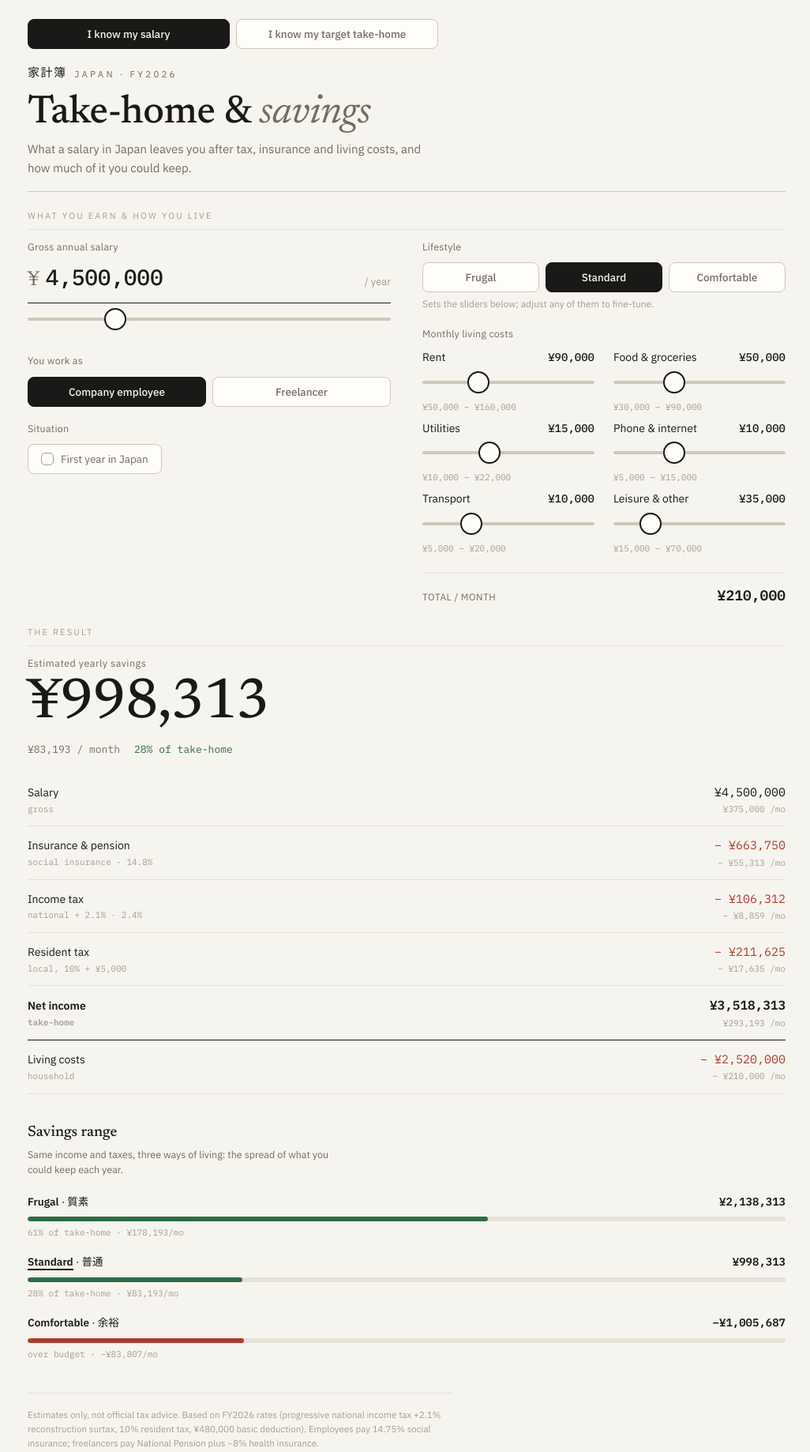
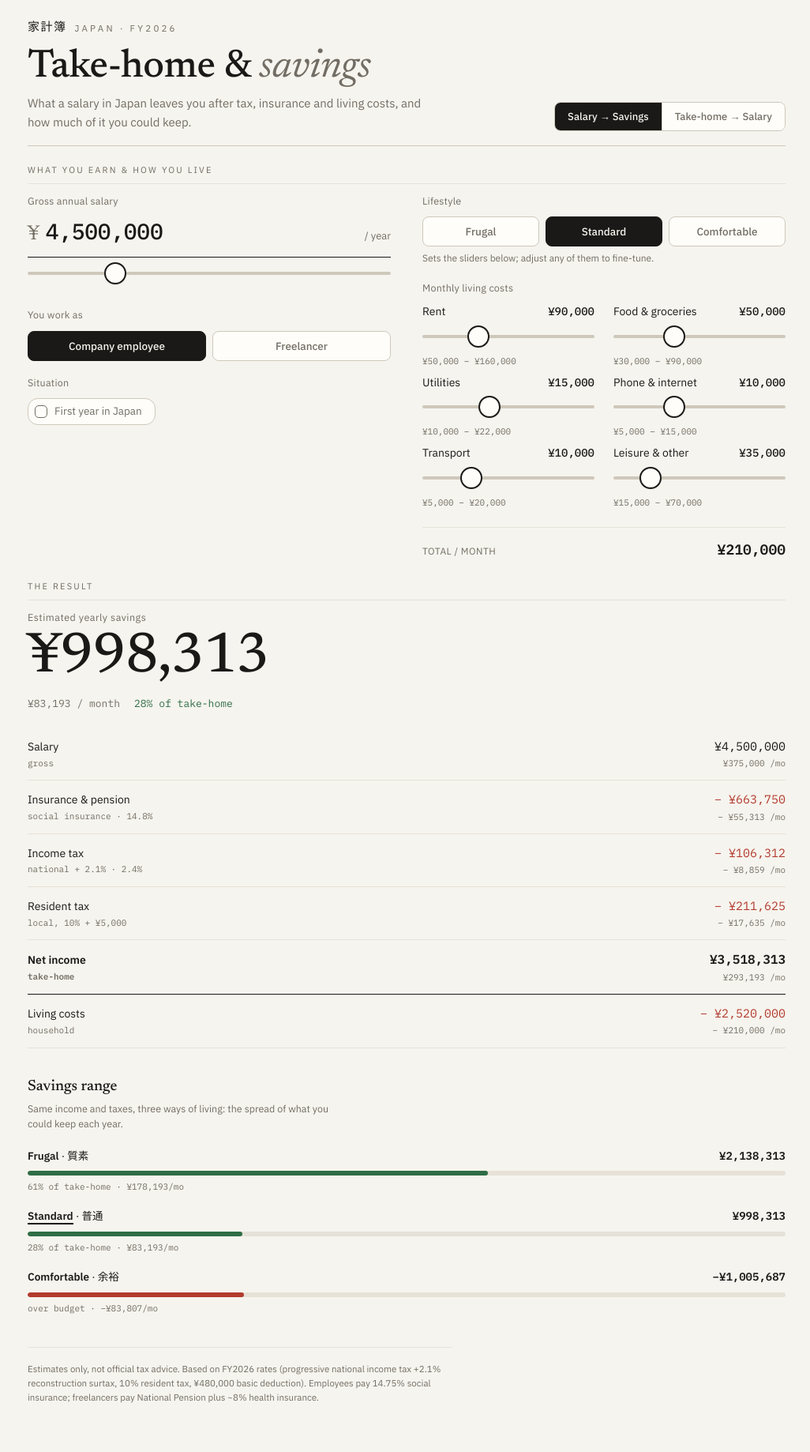
Before and after one commit to aaoa-dev/JPC, a plain HTML site: page index.html in a window 1280 px wide. Shown: the whole page at 79% size, without its empty margins (125-1151 px from the left). Drawn offline with Linux system fonts and the light colour scheme.

Commit message:
Redesign mode toggle as a fused segmented control aligned to the header
Shares the kicker/H1/lede as one header (JS swaps text per mode) instead
of duplicating them per panel, lays it out as a flex row on desktop with
the toggle bottom-aligned to the description, and replaces the stretched
individual-button toggle with a proper segmented control sized to its
own content. Also fixes contrast, focus outline, missing label, landmark
elements, chip padding/radius concentricity, and shortens the toggle
button copy from previous rounds of feedback.

```diff
--- a/app.js
+++ b/app.js
@@ -3,7 +3,22 @@
   var $=JPC.$;
   var modeTakeHome=$("modeTakeHome"),modeEarn=$("modeEarn");
   var panelTakeHome=$("panelTakeHome"),panelEarn=$("panelEarn");
-  var TITLES={takehome:"Japan Take-Home & Savings Calculator",earn:"Japan · How Much to Earn"};
+  var kickerJp=$("pageKickerJp"),pageH1=$("pageH1"),pageLede=$("pageLede");
+
+  var COPY={
+    takehome:{
+      title:"Japan Take-Home & Savings Calculator",
+      kicker:"家計簿",
+      h1:'Take-home &amp; <em>savings</em>',
+      lede:"What a salary in Japan leaves you after tax, insurance and living costs, and how much of it you could keep."
+    },
+    earn:{
+      title:"Japan · How Much to Earn",
+      kicker:"逆算",
+      h1:'How much to <em>earn</em>',
+      lede:"Name the take-home you want. This works backwards through Japan’s tax, insurance and pension to the gross salary it takes to get there."
+    }
+  };
 
   function setMode(mode){
     var isTakeHome=mode==="takehome";
@@ -11,7 +26,11 @@
     modeEarn.setAttribute("aria-pressed",!isTakeHome);
     panelTakeHome.hidden=!isTakeHome;
     panelEarn.hidden=isTakeHome;
-    document.title=isTakeHome?TITLES.takehome:TITLES.earn;
+    var c=COPY[mode];
+    document.title=c.title;
+    kickerJp.textContent=c.kicker;
+    pageH1.innerHTML=c.h1;
+    pageLede.textContent=c.lede;
   }
   modeTakeHome.addEventListener("click",function(){setMode("takehome");});
   modeEarn.addEventListener("click",function(){setMode("earn");});
--- a/index.html
+++ b/index.html
@@ -10,22 +10,24 @@
 <link rel="stylesheet" href="style.css">
 </head>
 <body>
-<div class="wrap">
+<main class="wrap">
 
-  <div class="mode-toggle">
-    <div class="seg" role="group" aria-label="Calculator mode">
-      <button id="modeTakeHome" aria-pressed="true">I know my salary</button>
-      <button id="modeEarn" aria-pressed="false">I know my target take-home</button>
+  <div class="header">
+    <div class="header-text">
+      <div class="kicker"><span class="jp" id="pageKickerJp">家計簿</span> Japan · FY2026</div>
+      <h1 id="pageH1">Take-home &amp; <em>savings</em></h1>
+      <p class="lede" id="pageLede">What a salary in Japan leaves you after tax, insurance and living costs, and how much of it you could keep.</p>
+    </div>
+    <div class="mode-toggle">
+      <div class="mode-seg" role="group" aria-label="Calculator mode">
+        <button id="modeTakeHome" aria-pressed="true">Salary → Savings</button>
+        <button id="modeEarn" aria-pressed="false">Take-home → Salary</button>
+      </div>
     </div>
   </div>
+  <hr class="rule">
 
   <section class="calc calc-take-home" id="panelTakeHome">
-
-  <div class="kicker"><span class="jp">家計簿</span> Japan · FY2026</div>
-
-  <h1>Take-home &amp; <em>savings</em></h1>
-  <p class="lede">What a salary in Japan leaves you after tax, insurance and living costs, and how much of it you could keep.</p>
-  <hr class="rule">
 
   <div class="sections">
 
@@ -136,11 +138,6 @@
 
   <section class="calc calc-earn" id="panelEarn" hidden>
 
-  <div class="kicker"><span class="jp">逆算</span> Japan · FY2026</div>
-  <h1>How much to <em>earn</em></h1>
-  <p class="lede">Name the take-home you want. This works backwards through Japan&rsquo;s tax, insurance and pension to the gross salary it takes to get there.</p>
-  <hr class="rule">
-
   <div class="sections">
 
     <!-- INPUTS -->
@@ -149,7 +146,7 @@
 
       <div class="field">
         <div class="modewrap">
-          <span class="flabel">Target net pay</span>
+          <label class="flabel" for="et-targetText">Target net pay</label>
           <div class="seg mini" role="group" aria-label="Target period">
             <button id="et-mMonth" aria-pressed="true">Monthly</button>
             <button id="et-mYear" aria-pressed="false">Yearly</button>
@@ -220,13 +217,13 @@
 
   </section>
 
-  <p class="foot">
+  <footer class="foot">
     Estimates only, not official tax advice. Based on FY2026 rates (progressive national income tax +2.1%
     reconstruction surtax, 10% resident tax, ¥480,000 basic deduction). Employees pay 14.75% social insurance;
     freelancers pay National Pension plus ~8% health insurance.
-  </p>
+  </footer>
 
-</div>
+</main>
 
 <script src="script.js"></script>
 <script src="take-home.js"></script>
--- a/style.css
+++ b/style.css
@@ -1,7 +1,7 @@
 :root{
   color-scheme:light dark;
   --bg:#f6f4ee; --surface:#fffdf9; --field:#fffdf9;
-  --text:#1a1917; --muted:#726d64; --faint:#a49e93;
+  --text:#1a1917; --muted:#726d64;
   --line:#e6e2d8; --line-strong:#cec8bb;
   --pos:#2f6d46; --neg:#b23b2e;
   --active-bg:#1a1917; --active-fg:#f6f4ee;
@@ -10,7 +10,7 @@
 @media (prefers-color-scheme: dark){
   :root{
     --bg:#121211; --surface:#1b1a17; --field:#232220;
-    --text:#ece8df; --muted:#9c968a; --faint:#6d685d;
+    --text:#ece8df; --muted:#9c968a;
     --line:#2a2926; --line-strong:#3b3931;
     --pos:#82bd93; --neg:#e28a7e;
     --active-bg:#ece8df; --active-fg:#121211;
@@ -27,6 +27,11 @@ body{
 .wrap{max-width:1040px;margin:0 auto;padding:clamp(22px,4vw,44px) clamp(18px,5vw,40px) 90px;}
 
 /* ---- Masthead ---- */
+.header{display:flex;flex-direction:column;gap:16px;}
+@media(min-width:821px){
+  .header{flex-direction:row;flex-wrap:wrap;justify-content:space-between;align-items:flex-end;gap:24px;}
+}
+.header-text{min-width:0;}
 .kicker{font-size:11.5px;letter-spacing:.28em;text-transform:uppercase;color:var(--muted);display:flex;align-items:center;gap:10px;}
 .kicker .jp{font-family:"Newsreader",serif;font-size:15px;letter-spacing:.1em;color:var(--text);text-transform:none;}
 h1{font-family:"Newsreader",serif;font-weight:500;letter-spacing:-.01em;font-size:clamp(30px,6vw,50px);line-height:1.04;margin:18px 0 12px;max-width:16ch;}
@@ -57,7 +62,7 @@ h1 em{font-style:italic;color:var(--muted);}
   .exp-grid > .flabel,.exp-grid > .exp-sum{grid-column:1/-1;}
 }
 
-.eyebrow{font-size:11px;letter-spacing:.2em;text-transform:uppercase;color:var(--faint);margin:0 0 16px;padding-bottom:10px;border-bottom:1px solid var(--line);}
+.eyebrow{font-size:11px;letter-spacing:.2em;text-transform:uppercase;color:var(--muted);margin:0 0 16px;padding-bottom:10px;border-bottom:1px solid var(--line);}
 
 .field{margin-bottom:28px;}
 .field:last-child{margin-bottom:0;}
@@ -68,10 +73,11 @@ h1 em{font-style:italic;color:var(--muted);}
 
 /* salary / money input */
 .money{display:flex;align-items:baseline;gap:8px;border-bottom:1.5px solid var(--text);padding-bottom:8px;}
+.money:focus-within{outline:2px solid var(--text);outline-offset:4px;}
 .money .cur{font-family:"Newsreader",serif;font-size:26px;color:var(--muted);}
 .money input{flex:1;border:0;background:transparent;color:var(--text);width:100%;font-family:"IBM Plex Mono",monospace;font-size:28px;font-weight:500;letter-spacing:-.01em;padding:0;}
 .money input:focus{outline:none;}
-.money .unit{font-size:13px;color:var(--faint);white-space:nowrap;}
+.money .unit{font-size:13px;color:var(--muted);white-space:nowrap;}
 
 /* range slider (touch friendly) */
 .slider{-webkit-appearance:none;appearance:none;width:100%;height:44px;background:transparent;cursor:pointer;margin:2px 0;touch-action:pan-y;-webkit-tap-highlight-color:transparent;}
@@ -85,8 +91,8 @@ h1 em{font-style:italic;color:var(--muted);}
 
 /* segmented control */
 .seg{display:flex;gap:8px;}
-.seg button{flex:1;min-height:44px;border:1px solid var(--line-strong);background:var(--surface);color:var(--muted);border-radius:8px;cursor:pointer;padding:8px 6px;font-family:"IBM Plex Sans";font-size:13.5px;font-weight:500;transition:all .15s;-webkit-tap-highlight-color:transparent;}
-.seg button small{display:block;font-size:10.5px;color:var(--faint);margin-top:2px;font-weight:400;}
+.seg button{flex:1;min-height:44px;border:1px solid var(--line-strong);background:var(--surface);color:var(--muted);border-radius:8px;cursor:pointer;padding:8px 6px;font-family:"IBM Plex Sans";font-size:13.5px;font-weight:500;transition:background-color .15s ease,color .15s ease,border-color .15s ease;-webkit-tap-highlight-color:transparent;}
+.seg button small{display:block;font-size:10.5px;color:var(--muted);margin-top:2px;font-weight:400;}
 .seg button[aria-pressed="true"]{background:var(--active-bg);color:var(--active-fg);border-color:var(--active-bg);}
 .seg button[aria-pressed="true"] small{color:var(--active-fg);opacity:.7;}
 .seg button:focus-visible{outline:2px solid var(--text);outline-offset:2px;}
@@ -94,8 +100,18 @@ h1 em{font-style:italic;color:var(--muted);}
 .seg.mini button{min-height:36px;font-size:12.5px;padding:5px;}
 
 .chips{display:flex;flex-wrap:wrap;gap:8px;}
-.chip{min-height:44px;display:inline-flex;align-items:center;gap:9px;border:1px solid var(--line-strong);background:var(--surface);color:var(--muted);border-radius:8px;padding:8px 16px;cursor:pointer;font-size:13.5px;font-family:"IBM Plex Sans";transition:all .15s;-webkit-tap-highlight-color:transparent;}
-.chip .dot{width:16px;height:16px;border-radius:5px;border:1.5px solid var(--faint);position:relative;flex:none;}
+/* dot radius (5px) + pad = chip radius, so the two corners are concentric;
+   pad also drives every inset around the dot so it isn't just centered by
+   a min-height, but padding-derived on all four sides like a real icon square */
+.chip{
+  --chip-dot-r:5px; --chip-pad:8px;
+  display:inline-flex;align-items:center;gap:9px;border:1px solid var(--line-strong);background:var(--surface);color:var(--muted);
+  border-radius:calc(var(--chip-dot-r) + var(--chip-pad));
+  padding:var(--chip-pad) calc(var(--chip-pad) * 2) var(--chip-pad) var(--chip-pad);
+  line-height:1;/* otherwise the text's line box (not the dot) sets the row height and the padding math above stops holding */
+  cursor:pointer;font-size:13.5px;font-family:"IBM Plex Sans";transition:background-color .15s ease,color .15s ease,border-color .15s ease;-webkit-tap-highlight-color:transparent;
+}
+.chip .dot{width:16px;height:16px;border-radius:var(--chip-dot-r);border:1.5px solid var(--muted);position:relative;flex:none;}
 .chip[aria-pressed="true"]{border-color:var(--text);color:var(--text);}
 .chip[aria-pressed="true"] .dot{background:var(--text);border-color:var(--text);}
 .chip[aria-pressed="true"] .dot::after{content:"";position:absolute;left:4.5px;top:1px;width:4px;height:8px;border:solid var(--surface);border-width:0 2px 2px 0;transform:rotate(45deg);}
@@ -107,12 +123,12 @@ h1 em{font-style:italic;color:var(--muted);}
 .exp-top{display:flex;justify-content:space-between;align-items:baseline;gap:12px;}
 .exp-top .n{font-size:14px;}
 .exp-top .v{font-family:"IBM Plex Mono",monospace;font-size:14px;font-weight:500;}
-.exp-hint{font-size:11px;color:var(--faint);font-family:"IBM Plex Mono",monospace;margin-top:-2px;}
+.exp-hint{font-size:11px;color:var(--muted);font-family:"IBM Plex Mono",monospace;margin-top:-2px;}
 .exp-sum{display:flex;justify-content:space-between;align-items:baseline;margin-top:14px;padding-top:14px;border-top:1px solid var(--line);}
 .exp-sum .n{font-size:12px;letter-spacing:.04em;text-transform:uppercase;color:var(--muted);}
 .exp-sum .v{font-family:"IBM Plex Mono",monospace;font-size:18px;font-weight:600;}
 
-.presets-note{font-size:12px;color:var(--faint);margin-top:10px;}
+.presets-note{font-size:12px;color:var(--muted);margin-top:10px;}
 
 /* ---- Results ---- */
 .result-hero{margin-bottom:30px;}
@@ -126,10 +142,10 @@ h1 em{font-style:italic;color:var(--muted);}
 .breakdown{margin-top:8px;}
 .brow{display:flex;justify-content:space-between;align-items:baseline;gap:16px;padding:12px 0;border-bottom:1px solid var(--line);}
 .brow .bl{font-size:14px;}
-.brow .bl small{display:block;font-size:11px;color:var(--faint);font-family:"IBM Plex Mono",monospace;margin-top:1px;}
+.brow .bl small{display:block;font-size:11px;color:var(--muted);font-family:"IBM Plex Mono",monospace;margin-top:1px;}
 .brow .bv{font-family:"IBM Plex Mono",monospace;font-size:15px;font-variant-numeric:tabular-nums;white-space:nowrap;text-align:right;}
 .bvy{display:block;}
-.bvm{display:block;font-size:11px;font-weight:400;color:var(--faint);margin-top:2px;}
+.bvm{display:block;font-size:11px;font-weight:400;color:var(--muted);margin-top:2px;}
 .bv.out{color:var(--neg);}
 
 /* savings range (take-home & savings page) */
@@ -144,10 +160,10 @@ h1 em{font-style:italic;color:var(--muted);}
 .track{height:6px;border-radius:4px;background:var(--line);position:relative;overflow:hidden;}
 .fill{position:absolute;inset:0 auto 0 0;background:var(--pos);border-radius:4px;transition:width .4s cubic-bezier(.4,0,.2,1);}
 .fill.neg{background:var(--neg);}
-.rbar .rsub{font-size:11px;color:var(--faint);font-family:"IBM Plex Mono",monospace;margin-top:6px;}
+.rbar .rsub{font-size:11px;color:var(--muted);font-family:"IBM Plex Mono",monospace;margin-top:6px;}
 .rbar.on .rbar-top .n b{border-bottom:2px solid var(--text);}
 
-.foot{margin-top:40px;padding-top:18px;border-top:1px solid var(--line);font-size:11.5px;color:var(--faint);max-width:78ch;}
+.foot{margin-top:40px;padding-top:18px;border-top:1px solid var(--line);font-size:11.5px;color:var(--muted);max-width:78ch;}
 .foot a{color:var(--muted);}
 
 @media(prefers-reduced-motion:reduce){*{transition:none!important;}}
@@ -165,15 +181,20 @@ h1 em{font-style:italic;color:var(--muted);}
 .calc-take-home .brow.net .bv{font-weight:600;font-size:16px;}
 .calc-take-home .result-hero .meta .tag{color:var(--pos);}
 
-/* ---- combined index.html: mode toggle ---- */
-.mode-toggle{max-width:520px;margin-bottom:30px;}
+/* ---- combined index.html: mode toggle, a fused segmented control
+   (distinct from .seg elsewhere, which is individual pill buttons) ---- */
+.mode-toggle{flex:none;}
+.mode-seg{display:inline-flex;border:1px solid var(--line-strong);border-radius:8px;overflow:hidden;}
+.mode-seg button{flex:none;border:0;background:var(--surface);color:var(--muted);cursor:pointer;padding:9px 16px;font-family:"IBM Plex Sans";font-size:13px;font-weight:500;white-space:nowrap;transition:background-color .15s ease,color .15s ease;-webkit-tap-highlight-color:transparent;}
+.mode-seg button + button{border-left:1px solid var(--line-strong);}
+.mode-seg button[aria-pressed="true"]{background:var(--active-bg);color:var(--active-fg);}
+.mode-seg button:focus-visible{outline:2px solid var(--text);outline-offset:2px;}
 
 /* ---- desktop density: mobile spacing is generous on purpose (tap targets,
    thumb reach) but the same numbers push results below the fold on desktop.
    Tighten the vertical rhythm above the fold without touching mobile. ---- */
 @media(min-width:821px){
   .wrap{padding-top:24px;}
-  .mode-toggle{margin-bottom:20px;}
   h1{margin:12px 0 8px;}
   .rule{margin:18px 0 0;}
   .sections{margin-top:22px;}
@@ -183,6 +204,6 @@ h1 em{font-style:italic;color:var(--muted);}
   .presets-note{margin-top:6px;}
   .exp{margin-bottom:8px;}
   .slider{height:36px;}
-  .seg button,.chip{min-height:38px;}
+  .seg button{min-height:38px;}
   .result-hero{margin-bottom:20px;}
 }
```
